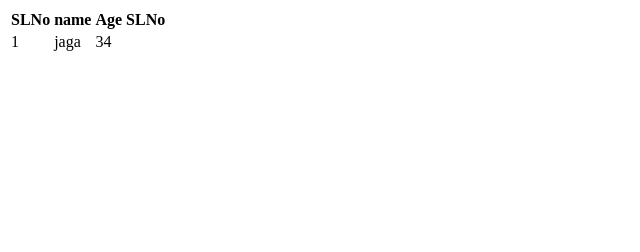
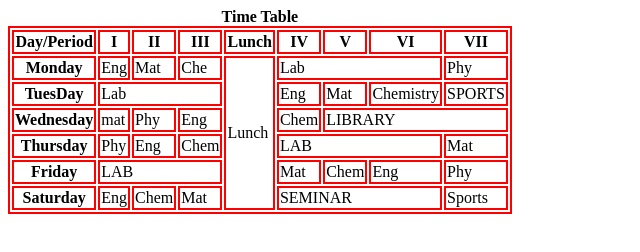
Before and after one commit to JagadishBP/HTML_Session, a plain HTML site: page Table.html in a window 1280 px wide. Shown: the whole page, without its empty margins (0-640 px from the left). Drawn offline with Linux system fonts and the light colour scheme.

Commit message:
Table upd

```diff
--- a/Table.html
+++ b/Table.html
@@ -3,19 +3,88 @@
     <meta charset="UTF-8">
     <meta name="viewport" content="width=device-width, initial-scale=1.0">
     <title>Tables</title>
+    <style>
+        table,th,td
+        {
+            border: 2px solid red;
+        }
+    </style>
 </head>
 <body>
-    <Table>
+    <!-- <Table> -->
         <tr>
-            <th>SLNo</th>
-            <th>name</th>
-            <th>Age</th>
-            <th>SLNo</th>
-            <tr> <td>1</td>
+            <!-- <th>SLNo</th> -->
+            <!-- <th>name</th> -->
+            <!-- <th>Age</th> -->
+            <!-- <th>SLNo</th> -->
+            <!-- <tr> <td>1</td>
             <td>jaga</td>
             <td>34</td>
+        </tr> -->
+    <!-- </Table> -->
+    <table>
+        <caption><Strong>Time Table</caption>
+        <tr>
+            <th>Day/Period</th>
+            <th>I</th>
+            <th>II</th>
+            <th>III</th>
+            <th>Lunch</th>
+            <th>IV</th>
+            <th>V</th>
+            <th>VI</th>
+            <th>VII</th>
         </tr>
-    </Table>
+        <tr>
+            <th>Monday</th>
+            <td>Eng</td>
+            <td>Mat</td>
+            <td>Che</td>
+            <td rowspan="6">Lunch</td>
+            <td colspan="3">Lab</td>
+            <td>Phy</td>
+        </tr>
+        <tr>
+            <th>TuesDay</th>
+            <td colspan="3">Lab</td>
+            <td>Eng</td>
+            <td>Mat</td>
+            <td>Chemistry</td>
+            <td>SPORTS</td>
+        </tr>
+        <tr>
+            <th>Wednesday</th>
+            <td>mat</td>
+            <td>Phy</td>
+            <td>Eng</td>
+            <td>Chem</td>
+            <td colspan="3">LIBRARY</td>
+        </tr>
+        <tr>
+            <th>Thursday</th>
+            <td>Phy</td>
+            <td>Eng</td>
+            <td>Chem</td>
+            <td colspan="3">LAB</td>
+            <td>Mat</td>
+        </tr>
+        <tr>
+            <th>Friday</th>
+            <td colspan="3">LAB</td>
+            <td>Mat</td>
+            <td>Chem</td>
+            <td>Eng</td>
+            <td>Phy</td>
+        </tr>
+        <tr>
+        <th>Saturday</th>
+        <td>Eng</td>
+        <td>Chem</td>
+        <td>Mat</td>
+        <td colspan="3">SEMINAR</td>
+        <td>Sports</td>
+        </tr>
+       </table>
 
 
 </body>
```
